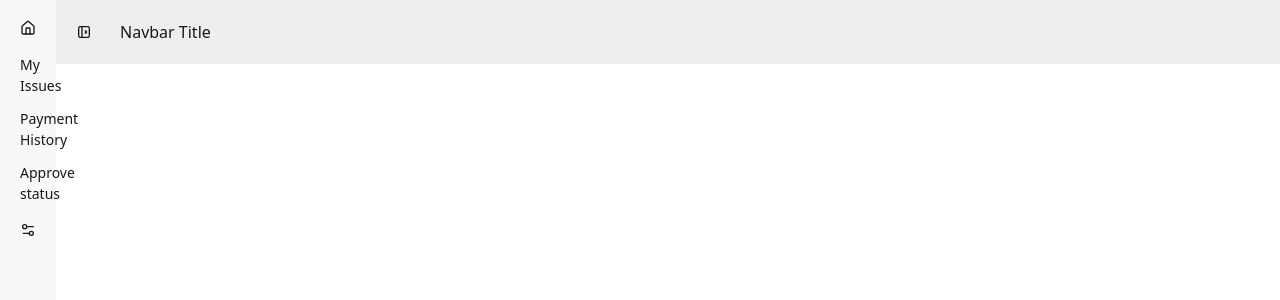
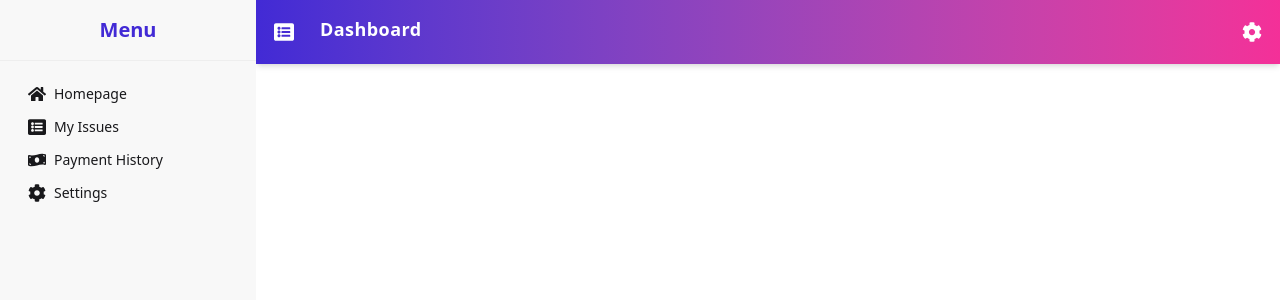
Before and after one commit to HasiburRahmanDev/issue-reporting-system, a React (Vite) app: page /dashboard in a window 1280 px wide. Shown: the top 300 px of the page. Built offline with nearby package versions, Linux system fonts and the light colour scheme; no server answers; sample sign-in values are in the browser's storage.

Commit message:
admin set-up

```diff
--- a/package.json
+++ b/package.json
@@ -18,6 +18,7 @@
     "react": "^19.2.0",
     "react-dom": "^19.2.0",
     "react-hook-form": "^7.68.0",
+    "react-icons": "^5.5.0",
     "react-leaflet": "^5.0.0-rc.2",
     "react-router": "^7.10.1",
     "react-toastify": "^11.0.5",
--- /dev/null
+++ b/src/hooks/useRole.jsx
@@ -0,0 +1,19 @@
+import { useQuery } from "@tanstack/react-query";
+import React from "react";
+import UseAuth from "./UseAuth";
+import useAxiosSecure from "./useAxiosSecure";
+
+const useRole = () => {
+  const { user } = UseAuth();
+  const axiosSecure = useAxiosSecure();
+  const { isLoading: roleLoading, data: role = "user" } = useQuery({
+    queryKey: ["user-role", user?.email],
+    queryFn: async () => {
+      const res = await axiosSecure.get(`/users/${user.email}/role`);
+      return res.data?.role || "user";
+    },
+  });
+  return { role, roleLoading };
+};
+
+export default useRole;
--- a/src/layouts/DashboardLayout.jsx
+++ b/src/layouts/DashboardLayout.jsx
@@ -1,113 +1,114 @@
 import React from "react";
 import { Link, NavLink, Outlet } from "react-router";
+import {
+  FaHome,
+  FaCog,
+  FaListAlt,
+  FaMoneyBillWave,
+  FaUsers,
+} from "react-icons/fa";
+import useRole from "../hooks/useRole";
 
 const DashboardLayout = () => {
+  const { role } = useRole();
+  console.log("in the dashboard", role);
   return (
     <div className="drawer lg:drawer-open">
       <input id="my-drawer-4" type="checkbox" className="drawer-toggle" />
-      <div className="drawer-content">
+      <div className="drawer-content flex flex-col">
         {/* Navbar */}
-        <nav className="navbar w-full bg-base-300">
+        <nav className="navbar bg-gradient-to-r from-primary to-secondary text-white shadow-md">
+          <div className="flex-1">
             <label
               htmlFor="my-drawer-4"
               aria-label="open sidebar"
-            className="btn btn-square btn-ghost"
+              className="btn btn-square btn-ghost text-white"
             >
-            {/* Sidebar toggle icon */}
-            <svg
-              xmlns="http://www.w3.org/2000/svg"
-              viewBox="0 0 24 24"
-              strokeLinejoin="round"
-              strokeLinecap="round"
-              strokeWidth="2"
-              fill="none"
-              stroke="currentColor"
-              className="my-1.5 inline-block size-4"
-            >
-              <path d="M4 4m0 2a2 2 0 0 1 2 -2h12a2 2 0 0 1 2 2v12a2 2 0 0 1 -2 2h-12a2 2 0 0 1 -2 -2z"></path>
-              <path d="M9 4v16"></path>
-              <path d="M14 10l2 2l-2 2"></path>
-            </svg>
+              <FaListAlt className="text-xl" />
             </label>
-          <div className="px-4">Navbar Title</div>
+            <span className="ml-4 font-bold text-lg tracking-wide">
+              Dashboard
+            </span>
+          </div>
+          <div className="flex-none">
+            <button className="btn btn-ghost btn-circle">
+              <FaCog className="text-xl" />
+            </button>
+          </div>
         </nav>
-        {/* Page content here */}
-        <Outlet></Outlet>
+
+        {/* Page content */}
+        <main className="p-6 bg-base-100 min-h-screen">
+          <Outlet />
+        </main>
       </div>
 
-      <div className="drawer-side is-drawer-close:overflow-visible">
+      {/* Sidebar */}
+      <div className="drawer-side">
         <label
           htmlFor="my-drawer-4"
           aria-label="close sidebar"
           className="drawer-overlay"
         ></label>
-        <div className="flex min-h-full flex-col items-start bg-base-200 is-drawer-close:w-14 is-drawer-open:w-64">
-          {/* Sidebar content here */}
-          <ul className="menu w-full grow">
-            {/* List item */}
+        <aside className="flex min-h-full flex-col bg-base-200 w-64 shadow-lg">
+          <div className="p-4 text-center border-b border-base-300">
+            <h2 className="text-xl font-bold text-primary">Menu</h2>
+          </div>
+          <ul className="menu p-4 text-base-content">
             <li>
-              <Link
-                to="/"
-                className="is-drawer-close:tooltip is-drawer-close:tooltip-right"
-                data-tip="Homepage"
-              >
-                {/* Home icon */}
-                <svg
-                  xmlns="http://www.w3.org/2000/svg"
-                  viewBox="0 0 24 24"
-                  strokeLinejoin="round"
-                  strokeLinecap="round"
-                  strokeWidth="2"
-                  fill="none"
-                  stroke="currentColor"
-                  className="my-1.5 inline-block size-4"
-                >
-                  <path d="M15 21v-8a1 1 0 0 0-1-1h-4a1 1 0 0 0-1 1v8"></path>
-                  <path d="M3 10a2 2 0 0 1 .709-1.528l7-5.999a2 2 0 0 1 2.582 0l7 5.999A2 2 0 0 1 21 10v9a2 2 0 0 1-2 2H5a2 2 0 0 1-2-2z"></path>
-                </svg>
-                <span className="is-drawer-close:hidden">Homepage</span>
+              <Link to="/" className="flex items-center gap-2">
+                <FaHome className="text-lg" />
+                Homepage
               </Link>
             </li>
-
-            {/* our dashboard links */}
-
             <li>
-              <NavLink to="/dashboard/my-issues">My Issues</NavLink>
+              <NavLink
+                to="/dashboard/my-issues"
+                className="flex items-center gap-2"
+              >
+                <FaListAlt className="text-lg" />
+                My Issues
+              </NavLink>
             </li>
             <li>
-              <NavLink to="/dashboard/payment-history">Payment History</NavLink>
+              <NavLink
+                to="/dashboard/payment-history"
+                className="flex items-center gap-2"
+              >
+                <FaMoneyBillWave className="text-lg" />
+                Payment History
+              </NavLink>
+            </li>
+            {role === "admin" && (
+              <>
+                <li>
+                  <NavLink
+                    to="/dashboard/approve-staffs"
+                    className="flex items-center gap-2"
+                  >
+                    <FaListAlt className="text-lg" />
+                    Approve staffs
+                  </NavLink>
                 </li>
                 <li>
-              <NavLink to="/dashboard/approve-staffs">Approve status</NavLink>
+                  <NavLink
+                    to="/dashboard/users-management"
+                    className="flex items-center gap-2"
+                  >
+                    <FaUsers className="text-lg" />
+                    Users Management
+                  </NavLink>
                 </li>
-
-            {/* List item */}
+              </>
+            )}
             <li>
-              <button
-                className="is-drawer-close:tooltip is-drawer-close:tooltip-right"
-                data-tip="Settings"
-              >
-                {/* Settings icon */}
-                <svg
-                  xmlns="http://www.w3.org/2000/svg"
-                  viewBox="0 0 24 24"
-                  strokeLinejoin="round"
-                  strokeLinecap="round"
-                  strokeWidth="2"
-                  fill="none"
-                  stroke="currentColor"
-                  className="my-1.5 inline-block size-4"
-                >
-                  <path d="M20 7h-9"></path>
-                  <path d="M14 17H5"></path>
-                  <circle cx="17" cy="17" r="3"></circle>
-                  <circle cx="7" cy="7" r="3"></circle>
-                </svg>
-                <span className="is-drawer-close:hidden">Settings</span>
+              <button className="flex items-center gap-2">
+                <FaCog className="text-lg" />
+                Settings
               </button>
             </li>
           </ul>
-        </div>
+        </aside>
       </div>
     </div>
   );
--- /dev/null
+++ b/src/pages/Dashboard/UsersManagement.jsx
@@ -0,0 +1,109 @@
+import { useQuery } from "@tanstack/react-query";
+import React from "react";
+import useAxiosSecure from "../../hooks/useAxiosSecure";
+import { FaUserShield } from "react-icons/fa";
+import { FiShieldOff } from "react-icons/fi";
+import Swal from "sweetalert2";
+import UseAuth from "../../hooks/UseAuth";
+
+const UsersManagement = () => {
+  const axiosSecure = useAxiosSecure();
+  const { refetch, data: users = [] } = useQuery({
+    queryKey: ["users"],
+    queryFn: async () => {
+      const res = await axiosSecure.get(`/users`);
+      return res.data;
+    },
+  });
+  const hadnleMakeUser = (user) => {
+    const roleInfo = { role: "admin" };
+    axiosSecure.patch(`/users/${user._id}/role`, roleInfo).then((res) => {
+      if (res.data.modifiedCount) {
+        refetch();
+        Swal.fire({
+          position: "top-end",
+          title: "Issued!",
+          text: `${user.displayName} marked as admin`,
+          icon: "success",
+        });
+      }
+    });
+  };
+
+  const handleRemoveAdmin = (user) => {
+    const roleInfo = { role: "user" };
+    axiosSecure.patch(`/users/${user._id}/role`, roleInfo).then((res) => {
+      if (res.data.modifiedCount) {
+        refetch();
+        Swal.fire({
+          position: "top-end",
+          text: `${user.displayName} removed from admin`,
+          icon: "success",
+        });
+      }
+    });
+  };
+  return (
+    <div className="overflow-x-auto">
+      <table className="table table-zebra w-full">
+        <thead>
+          <tr>
+            <th>#</th>
+            <th>Photo</th>
+            <th>Name</th>
+            <th>Email</th>
+            <th>Role</th>
+            <th>Admin Actions</th>
+            <th>Others Action</th>
+          </tr>
+        </thead>
+        <tbody>
+          {users.map((user, index) => (
+            <tr key={user._id}>
+              <td>{index + 1}</td>
+              <td>
+                <div className="avatar">
+                  <div className="w-12 rounded-full">
+                    <img src={user.photoURL} alt={user.displayName} />
+                  </div>
+                </div>
+              </td>
+              <td>{user.displayName}</td>
+              <td>{user.email}</td>
+              <td>
+                <span
+                  className={`badge ${
+                    user.role === "admin"
+                      ? "badge-primary"
+                      : user.role === "staff"
+                      ? "badge-secondary"
+                      : "badge-ghost"
+                  }`}
+                >
+                  {user.role}
+                </span>
+              </td>
+              <td>
+                {user.role === "admin" ? (
+                  <button
+                    onClick={() => handleRemoveAdmin(user)}
+                    className="btn"
+                  >
+                    <FiShieldOff></FiShieldOff>
+                  </button>
+                ) : (
+                  <button onClick={() => hadnleMakeUser(user)} className="btn">
+                    <FaUserShield></FaUserShield>
+                  </button>
+                )}
+              </td>
+              <th>Actions</th>
+            </tr>
+          ))}
+        </tbody>
+      </table>
+    </div>
+  );
+};
+
+export default UsersManagement;
--- /dev/null
+++ b/src/routes/AdminRoute.jsx
@@ -0,0 +1,18 @@
+import React, { Children } from "react";
+import UseAuth from "../hooks/UseAuth";
+import { CiPlay1 } from "react-icons/ci";
+import useRole from "../hooks/useRole";
+
+const AdminRoute = ({ children }) => {
+  const { loading } = UseAuth();
+  const { role, roleLoading } = useRole();
+  if (loading || roleLoading) {
+    return <p>Lodaing</p>;
+  }
+  if (role !== "admin") {
+    return <p>forbidden</p>;
+  }
+  return children;
+};
+
+export default AdminRoute;
--- a/src/routes/Router.jsx
+++ b/src/routes/Router.jsx
@@ -17,6 +17,8 @@ import PaymentCancelled from "../pages/Dashboard/PaymentCancelled";
 import PaymentHistory from "../pages/Dashboard/PaymentHistory";
 import Staff from "../pages/Staff/Staff";
 import ApproveStaffs from "../pages/Dashboard/ApproveStaffs";
+import UsersManagement from "../pages/Dashboard/UsersManagement";
+import AdminRoute from "./AdminRoute";
 
 export const router = createBrowserRouter([
   {
@@ -103,6 +105,15 @@ export const router = createBrowserRouter([
         path: "approve-staffs",
         Component: ApproveStaffs,
       },
+      {
+        path: "users-management",
+        // Component: UsersManagement,
+        element: (
+          <AdminRoute>
+            <UsersManagement></UsersManagement>
+          </AdminRoute>
+        ),
+      },
     ],
   },
 ]);
```
Also changed, not shown: 1 other file (tests, documents, lock files or other folders). Lines whose indentation alone changed are shown as unchanged.
